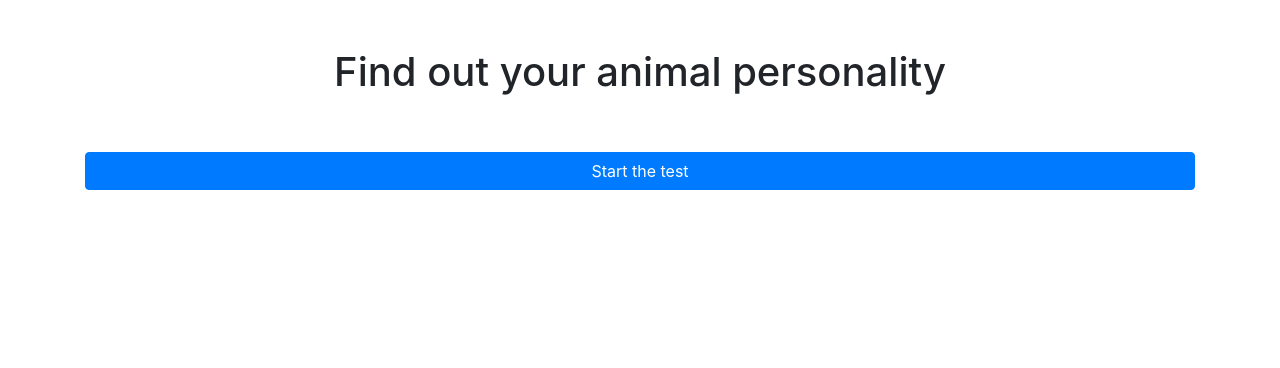
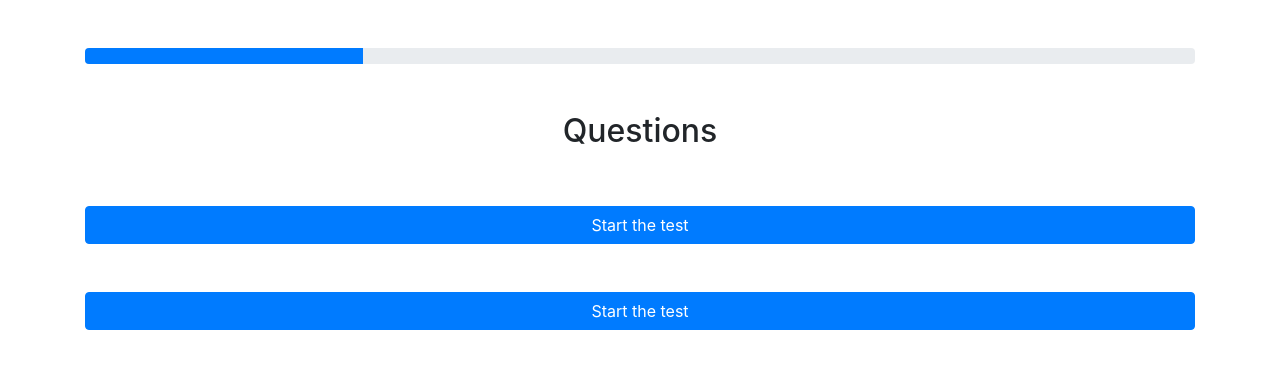
Before and after one commit to jinyeong-park/MbtiWeb, a plain HTML site: page index.html in a window 1280 px wide. Drawn offline with nearby package versions, Linux system fonts and the light colour scheme.

Commit message:
add margin top styling

```diff
--- a/index.html
+++ b/index.html
@@ -12,17 +12,19 @@
 
 
 <body class="container">
-    <article class="start">
+    <!-- <article class="start">
         <h1 class="mt-5 text-center">Find out your animal personality</h1>
         <button type="button" class="btn btn-primary mt-5" onclick='start();'>Start the test</button>
-    </article>
+    </article> -->
 
     <article class="question">
-        <div class="progress">
+        <div class="progress mt-5">
             <div class="progress-bar" role="progressbar" style="width: 25%" aria-valuenow="25" aria-valuemin="0" aria-valuemax="100"></div>
         </div>
 
-        <h2>Questions</h2>
+        <h2 class="text-center mt-5">Questions</h2>
+        <button type="button" class="btn btn-primary mt-5" onclick='start();'>Start the test</button>
+        <button type="button" class="btn btn-primary mt-5" onclick='start();'>Start the test</button>
     </article>
     <script src="https://code.jquery.com/jquery-3.5.1.slim.min.js" integrity="sha384-DfXdz2htPH0lsSSs5nCTpuj/zy4C+OGpamoFVy38MVBnE+IbbVYUew+OrCXaRkfj" crossorigin="anonymous"></script>
     <script src="https://cdn.jsdelivr.net/npm/bootstrap@4.5.3/dist/js/bootstrap.bundle.min.js" integrity="sha384-ho+j7jyWK8fNQe+A12Hb8AhRq26LrZ/JpcUGGOn+Y7RsweNrtN/tE3MoK7ZeZDyx" crossorigin="anonymous"></script>
--- a/style.css
+++ b/style.css
@@ -1,8 +1,8 @@
-.start {
+article {
     display: flex;
     flex-direction: column;
 }
 
-.question {
+/* .question {
     display: none;
-}
+} */
```
